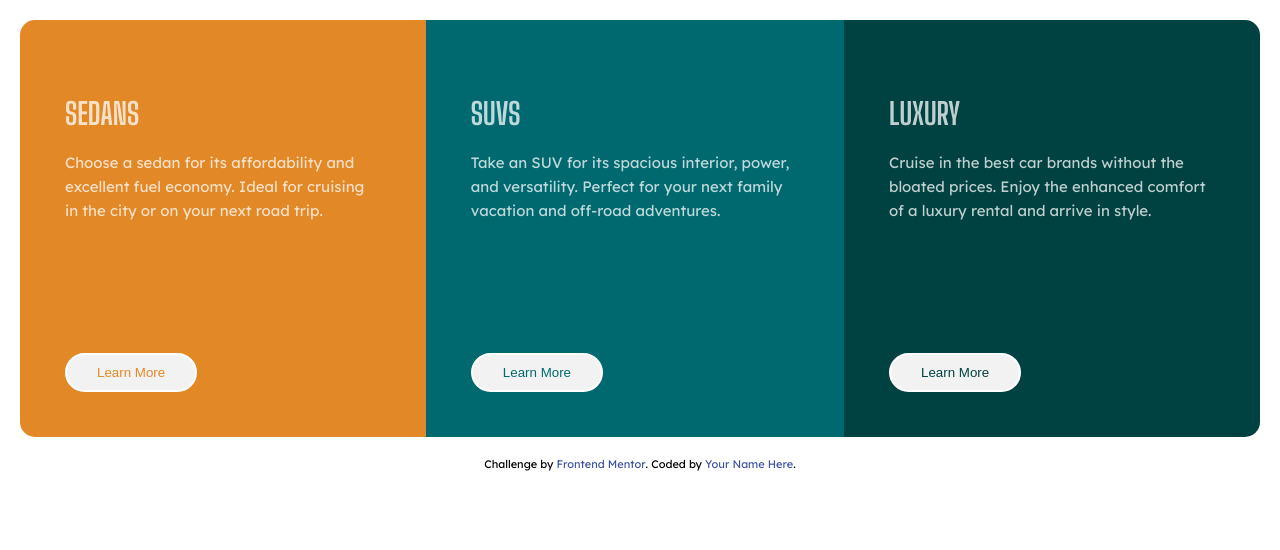
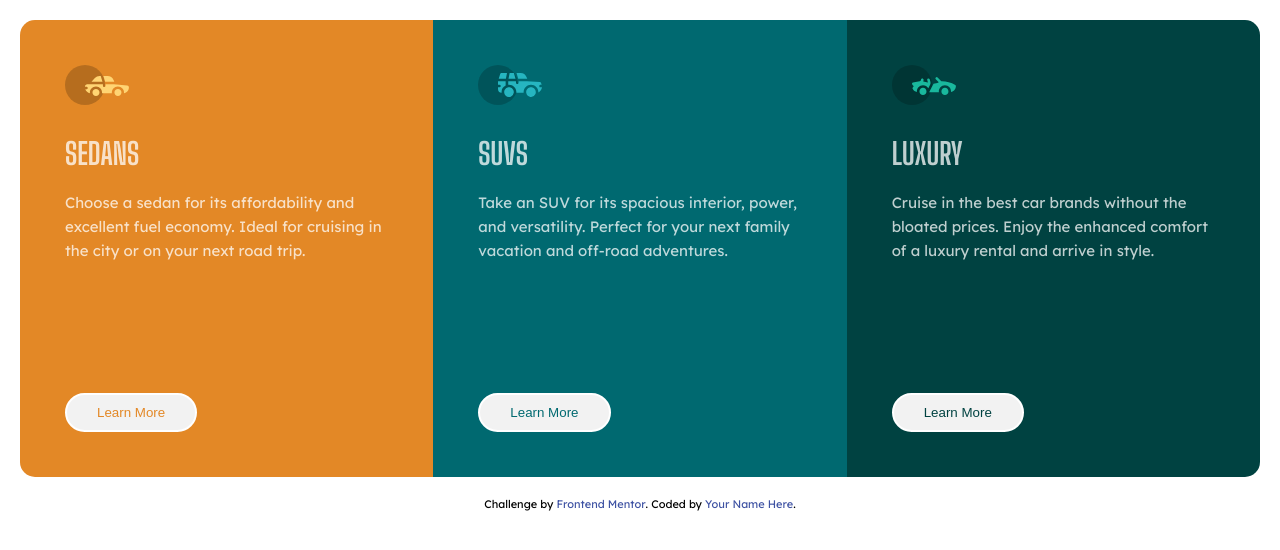
Before and after one commit to akselCoder/Frontend-Mentor---Card-Preview, a plain HTML site: page index.html in a window 1280 px wide. Drawn offline with Linux system fonts and the light colour scheme.

Commit message:
Saving changes

```diff
--- a/css/styles.css
+++ b/css/styles.css
@@ -65,7 +65,10 @@ p {
 
 .card {
    /*display: flex; */
-    padding: 40px;
+   width: 100%;
+   max-width: 100%;
+   padding: 40px;
+
 }
 
 
@@ -140,6 +143,7 @@ p {
     }
 
     .card {
+      max-width: 100%;
       padding: 45px;
     }
 
--- a/index.html
+++ b/index.html
@@ -19,7 +19,7 @@
 
     <div class="card card-1">
       <div class="img">
-        <img src="../3-column card/img/icon-sedans.svg" alt="">
+        <img src="../img/icon-sedans.svg" alt="">
       </div>
 
       <h3 class="title">Sedans</h3>
@@ -33,7 +33,7 @@
 
     <div class="card card-2">
       <div class="img">
-        <img src="../3-column card/img/icon-suvs.svg" alt="">
+        <img src="../img/icon-suvs.svg" alt="">
       </div>
 
       <h3 class="title">SUVs</h3>
@@ -49,7 +49,7 @@
 
     <div class="card card-3">
       <div class="img">
-        <img src="../3-column card/img/icon-luxury.svg" alt="">
+        <img src="../img/icon-luxury.svg" alt="">
       </div>
 
       <h3 class="title">Luxury</h3>
```
